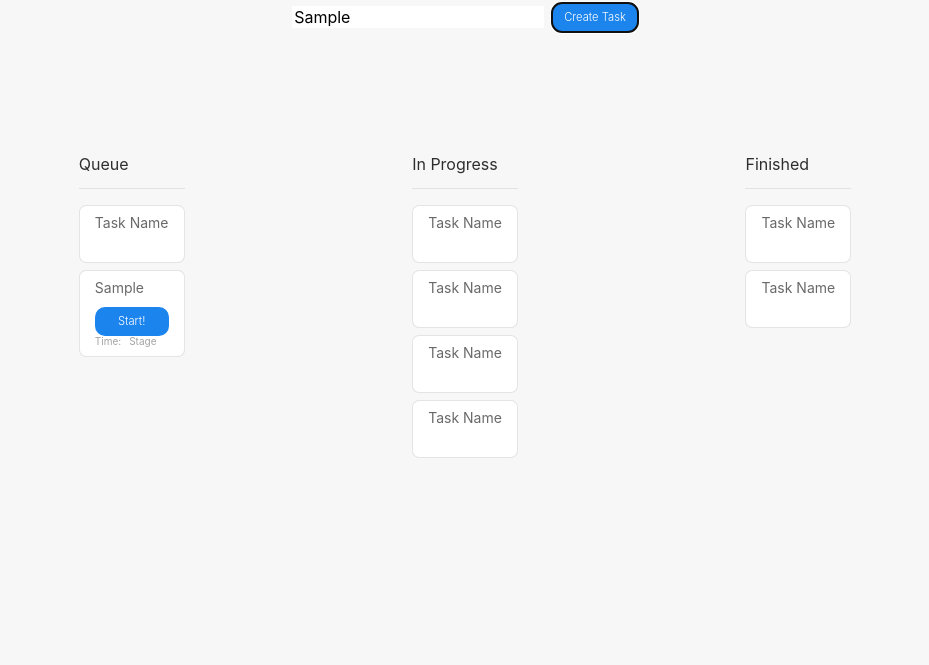
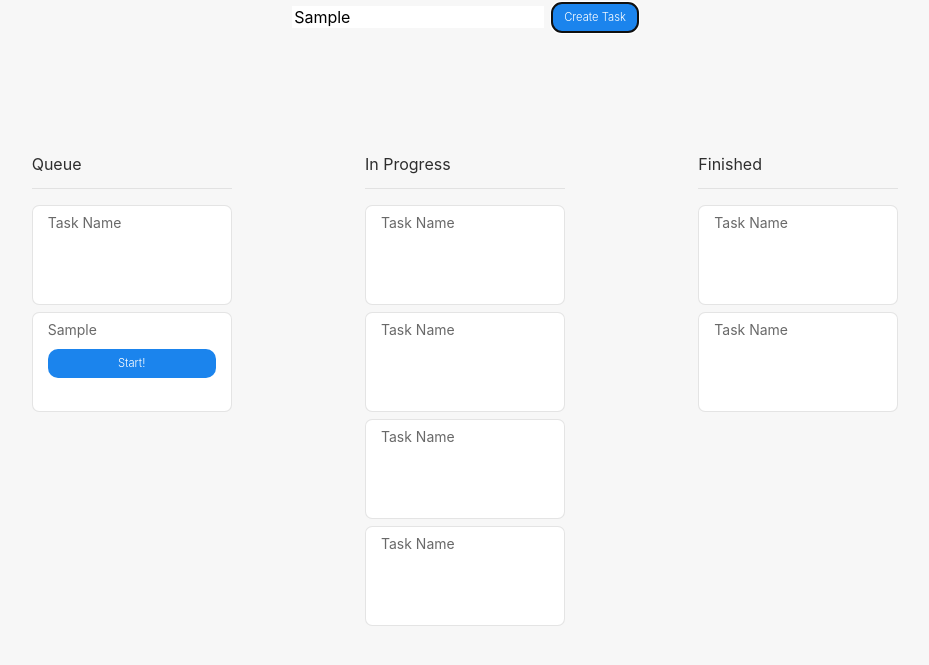
Before and after one commit to DazLamas/task-manager, a website: page app/index.html in a window 1280 px wide. Both pictures are taken after typing "Sample" into the empty fields and a click on the button "Create Task". Shown: the part 81-746 px from the top of the page, without its empty margins (175-1104 px from the left). Drawn offline with Linux system fonts and the light colour scheme.

Commit message:
Display each stage-col propieties depending on task location with only css

```diff
--- a/app/index.html
+++ b/app/index.html
@@ -19,7 +19,7 @@
 				<li class="table-column">
 					<span class="table-title">Queue</span>
 					<hr>
-					<ul id="stage-col-1-js">
+					<ul id="stage-col-1-js" class="stage-col-queue">
 						<li class="card">
 							<h4 class="card-title">Task Name</h4>
 							<ul class="card-extra-text-cont d-flex flex-row invisible">
@@ -32,7 +32,7 @@
 				<li>
 					<span>In Progress</span>
 					<hr>
-					<ul id="stage-col-2-js">
+					<ul id="stage-col-2-js" class="stage-col-progress">
 						<li class="card">
 							<h4 class="card-title">Task Name</h4>
 							<ul class="card-extra-text-cont d-flex flex-row invisible">
@@ -66,7 +66,7 @@
 				<li>
 					<span>Finished</span>
 					<hr>
-					<ul id="stage-col-3-js">
+					<ul id="stage-col-3-js" class="stage-col-finished">
 						<li class="card">
 							<h4 class="card-title">Task Name</h4>
 							<ul class="card-extra-text-cont d-flex flex-row invisible">
--- a/app/js/classes.js
+++ b/app/js/classes.js
@@ -8,10 +8,11 @@ class Task {
     this.resolution 	= undefined;
     this.htmlElemet 	= `<li class="card">
 								<h4 class="card-title">${this.name}</h4>
-								<button id="start-progress-js" class="button">Start!</button>
-								<ul class="d-flex flex-row">
-									<li class="card-extra-text mr-2">Time:</li>
-									<li class="card-extra-text mr-2">Stage</li>
+								<button id="start-progress-js" class="button specific-text-box queue">Start!</button>
+								<span class="specific-text-box progress">Time spend:</span>
+								<ul class="d-flex flex-row specific-text-box finished">
+									<li id="display-time-js" class="card-extra-text mr-2">Time:</li>
+									<li id="display-resolution-js" class="card-extra-text mr-2">Stage:</li>
 								</ul>
 							</li>`;
   }
--- a/app/scss/custom/common/_components.scss
+++ b/app/scss/custom/common/_components.scss
@@ -8,6 +8,8 @@
     border-radius: 0.45rem;
     padding: 10px 15px;
     margin: 7px 0;
+    height: 100px;
+    width: 200px;
     &-title {
 		font-size: 14px;
 		color: $gray-700;
@@ -23,8 +25,6 @@
 }
 
 .button {
-    height: 50px;
-    width: 200px;
 	display: inline-block;
     font-weight: 300;
     color: $white;
--- a/app/scss/custom/views/_landing.scss
+++ b/app/scss/custom/views/_landing.scss
@@ -37,9 +37,27 @@
 			justify-content: space-around;
 			width: 100%;
 		}
-		&-title {
-
-		}
-
 	}
 }
+
+.specific-text-box{
+	visibility: hidden;
+}
+
+.stage-col {
+	&-queue {
+		.specific-text-box.queue {
+			visibility: visible;
+		}
+	}
+	&-progress {
+		.specific-text-box.progress {
+			visibility: visible;
+		}
+	}
+	&-finished {
+		.specific-text-box.finished {
+			visibility: visible;
+		}
+	}
+}
```
Also changed, not shown: app/css/app.css.
